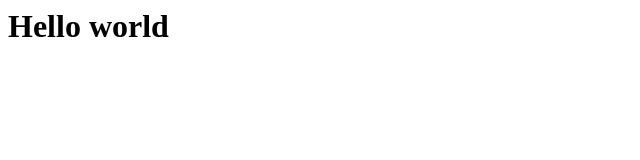
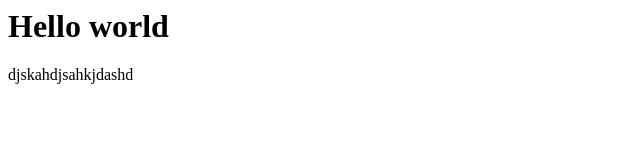
Before and after one commit to joshgamingz/disease-tracker-demo, a plain HTML site: page index.html in a window 1280 px wide. Shown: the whole page, without its empty margins (0-640 px from the left). Drawn offline with Linux system fonts and the light colour scheme.

Commit message:
hsjkahdjksa

```diff
--- a/index.html
+++ b/index.html
@@ -1,5 +1,6 @@
 <html>
 <body>
 <h1>Hello world</h1>
+djskahdjsahkjdashd
 </body>
 </html>
```
